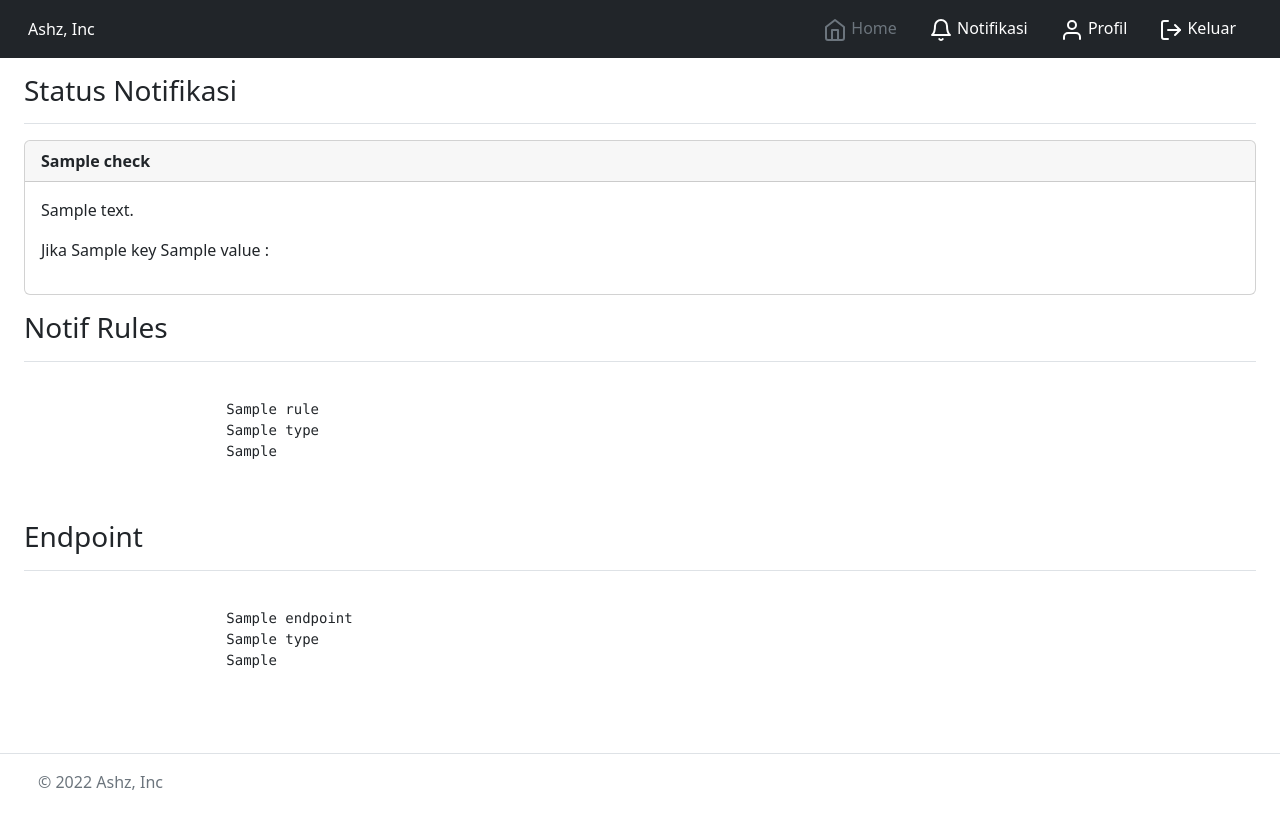
After one commit to 3Shoka/temphum, a Flask app: template templates/check.html in a window 1280 px wide. The commit adds this page. Run offline with Flask 2, Linux system fonts and the light colour scheme; the template is opened without the code that fills it: most values are stand-ins (such as "Sample title", 1, 10 or a date in 2020); parts of the project's set-up code (start-up, migrations or seed data) failed here and were passed over.

Commit message:
update config n test notif

```diff
--- a/app.py
+++ b/app.py
@@ -4,21 +4,27 @@ from flask import Flask, request, render_template, Response, stream_with_context
 from influxdb_client import InfluxDBClient
 from os import environ
 from datetime import datetime, timedelta
+from influxdb_client.service.checks_service import ChecksService
+from influxdb_client.service.notification_rules_service import NotificationRulesService
+from influxdb_client.service.notification_endpoints_service import NotificationEndpointsService
 
 
 app = Flask(__name__)
 
-client = InfluxDBClient(
-    url=environ.get('IFX_URL'),
-    token=environ.get('IFX_TOKEN'),
-    org=environ.get('IFX_ORG')
-)
+with open('config.json') as f:
+    config = json.load(f)
+
+app.config.update(config)
+
+
+client = InfluxDBClient(url=app.config["IFX_URL"],token=app.config["IFX_TOKEN"],org=app.config["IFX_ORG"])
 
 
 query_api = client.query_api()
 
 
 @app.route("/")
+@app.route("/index")
 def index():
     return render_template('index.html')
 
@@ -33,8 +39,6 @@ def data():
         "_every": timedelta(minutes=int(nganu['every']))
     }
 
-    print('qp', query_param)
-
     query = query_api.query('''
         from(bucket: "tasmota")
             |> range(start: _start, stop: _stop)
@@ -44,7 +48,6 @@ def data():
             |> aggregateWindow(every: _every, fn: mean, createEmpty: false)
             |> keep(columns: ["table", "_time", "_value", "_measurement"])
         ''', params=query_param)
-
 
     return query.to_json()
 
@@ -67,16 +70,59 @@ def last2mintemp():
             yield f"data:{data}\n\n"
             time.sleep(120)
 
-    response = Response(stream_with_context(generate_random_data()), mimetype="text/event-stream")
+    response = Response(stream_with_context(
+        generate_random_data()), mimetype="text/event-stream")
     return response
-
 
 
 @app.route("/notif", methods=['POST'])
 def notif():
+    import requests
+    SEND_URL = f'https://api.telegram.org/bot{app.config["TELE_TOKEN"]}/sendMessage'
+
     print("===================================")
-    print(request.data.decode("UTF-8"))
+    data = json.loads(request.data.decode("UTF-8"))
+    print(data)
+    # text = f"{data['_message']} {data['device']} {data['sensor']} {data['value']}"
+    requests.post(SEND_URL, json={'chat_id': app.config["TELE_CHAT_PRIVATE"], 'text': data })
     return {'result': 'OK'}, 200
+
+
+@app.route("/check")
+def check():
+    """
+    Find Organization ID by Organization API.
+    """
+    org = client.organizations_api().find_organizations(org=app.config["IFX_ORG"])[0]
+
+
+    checks_service = ChecksService(api_client=client.api_client)
+    notification_endpoint_service = NotificationEndpointsService(api_client=client.api_client)
+    notification_rules_service = NotificationRulesService(api_client=client.api_client)
+
+    """
+    List all Checks
+    """
+    print(f"\n------- Checks: -------\n")
+    checks = checks_service.get_checks(org_id=org.id).checks
+    print("\n".join([f" ---\n ID: {it.id}\n Name: {it.name}\n Type: {type(it)}\n Detail: {it.to_dict()}" for it in checks]))
+    print("---")
+
+    """
+    List all Endpoints
+    """
+    print(f"\n------- Notification Endpoints: -------\n")
+    notification_endpoints = notification_endpoint_service.get_notification_endpoints(org_id=org.id).notification_endpoints
+    print("\n".join([f" ---\n ID: {it.id}\n Name: {it.name}\n Type: {type(it)}\n Detail: {it.to_dict()}" for it in notification_endpoints]))
+    print("---")
+
+    """
+    List all Notification Rules
+    """
+    print(f"\n------- Notification Rules: -------\n")
+    notification_rules = notification_rules_service.get_notification_rules(org_id=org.id).notification_rules
+    print("\n".join([f" ---\n ID: {it.id}\n Name: {it.name}\n Type: {type(it)}\n Detail: {it.to_dict()}" for it in notification_rules]))
+    return render_template('check.html', checks=checks, endpoints=notification_endpoints, notif_rules=notification_rules)
 
 
 
--- /dev/null
+++ b/static/css/custom.css
@@ -0,0 +1,16 @@
+.warn{
+    background-color: #ffc107;
+    color: whitesmoke;
+}
+.crit{
+    background-color: #dc3545;
+    color: whitesmoke;
+}
+.info{
+    background-color: #0dcaf0;
+    color: whitesmoke;
+}
+.ok{
+    background-color: #20c997;
+    color: whitesmoke;
+}
--- /dev/null
+++ b/templates/check.html
@@ -0,0 +1,163 @@
+<!doctype html>
+<html lang="id">
+
+<head>
+    <meta charset="utf-8">
+    <meta name="viewport" content="width=device-width, initial-scale=1">
+    <meta name="description" content="">
+    <meta name="author" content="Ashokani">
+    <title>Flask App</title>
+
+    <!-- CSS only -->
+    <link href="https://cdn.jsdelivr.net/npm/bootstrap@5.2.1/dist/css/bootstrap.min.css" rel="stylesheet"
+        integrity="sha384-iYQeCzEYFbKjA/T2uDLTpkwGzCiq6soy8tYaI1GyVh/UjpbCx/TYkiZhlZB6+fzT" crossorigin="anonymous">
+    <link rel="stylesheet" href="{{ url_for('static', filename='css/custom.css') }}">
+
+</head>
+
+<body>
+
+    <header>
+        <div class="px-3 py-2 text-bg-dark">
+            <div class="container-fluid">
+                <div class="d-flex flex-wrap align-items-center justify-content-center justify-content-lg-start">
+                    <a href="/"
+                        class="d-flex align-items-center my-2 my-lg-0 me-lg-auto text-white text-decoration-none">
+                        Ashz, Inc
+                    </a>
+
+                    <ul class="nav col-12 col-lg-auto my-2 justify-content-center my-md-0 text-small">
+                        <li>
+                            <a href="/index" class="nav-link text-secondary">
+                                <span data-feather="home"></span>
+                                Home
+                            </a>
+                        </li>
+                        <li>
+                            <a href="/check" class="nav-link text-white">
+                                <span data-feather="bell"></span>
+                                Notifikasi
+                            </a>
+                        </li>
+                        <li>
+                            <a href="#" class="nav-link text-white">
+                                <span data-feather="user"></span>
+                                Profil
+                            </a>
+                        </li>
+                        <li>
+                            <a href="#" class="nav-link text-white">
+                                <span data-feather="log-out"></span>
+                                Keluar
+                            </a>
+                        </li>
+                    </ul>
+                </div>
+            </div>
+        </div>
+    </header>
+
+    <div class="container-fluid">
+        <div class="row">
+            <main class="col-md-12 ms-sm-auto px-md-4">
+                <div
+                    class="d-flex justify-content-between flex-wrap flex-md-nowrap align-items-center pb-2 my-3 border-bottom">
+                    <h3>Status Notifikasi</h3>
+                </div>
+                <div class="data">
+                    {% for check in checks %}
+                    <div class="card mb-2">
+                        <div class="card-header">
+                            <strong>{{ check.name }}</strong>
+                        </div>
+                        <div class="card-body">
+                            <p>{{ check.description }}</p>
+                            {% if check.type == 'deadman' %}
+                                <p>Jangka waktu <strong>{{ check.time_since }}</strong>. Berhenti mengirim notifikasi setelah <strong>{{ check.stale_time }}</strong></p>
+                                <p>Level: <strong>{{ check.level }}</strong></p>
+                            {% else %}
+                                <p>Jika {% for t in check.tags %} {{ t.key }} {{ t.value }} {% endfor %}:</p>
+                                <ul class="list-group list-group-flush">
+                                    {% for batas in check.thresholds|sort(attribute='type') %}
+                                        {% if batas.type == 'greater' %}
+                                            <li class="list-group-item">Lebih besar dari <span class="badge text-bg-secondary">{{ batas.value }}</span>, maka status <span class="badge {{ batas.level|lower }}">{{ batas.level }}</span></li>
+                                        {% elif batas.type == 'lesser' %}
+                                            <li class="list-group-item">Lebih kecil dari <span class="badge text-bg-secondary">{{ batas.value }}</span>, maka status <span class="badge {{ batas.level|lower }}">{{ batas.level }}</span></li>
+                                        {% elif batas.type == 'range' %}
+                                            <li class="list-group-item">Diantara <span class="badge text-bg-secondary">{{ batas.min }}</span> - <span class="badge text-bg-secondary">{{ batas.max }}</span>, maka status <span class="badge {{ batas.level|lower }}">{{ batas.level }}</span></li>
+                                        {% endif %}
+                                    {% endfor %}
+                                </ul>
+                            {% endif %}
+
+                            <!-- <p>Terakhir dijalankan: <strong>{{ check.latest_completed }}</strong> dengan status <strong>{{ check.last_run_status }}</strong> </p>
+                            <p>Pesan kesalahan: <em>{{ check.last_run_error }}</em> </p> -->
+                        </div>
+                    </div>
+                    {% endfor %}
+                </div>
+                <div
+                    class="d-flex justify-content-between flex-wrap flex-md-nowrap align-items-center pb-2 my-3 border-bottom">
+                    <h2 class="h3">Notif Rules</h2>
+                </div>
+                <div class="data">
+                    <pre>
+                        {% for rule in notif_rules %}
+                        {{ rule.name }}
+                        {{ rule.type }}
+                        {{ rule.to_dict() }}
+                        {% endfor %}
+                    </pre>
+                </div>
+                <div
+                    class="d-flex justify-content-between flex-wrap flex-md-nowrap align-items-center pb-2 mb-3 border-bottom">
+                    <h2 class="h3">Endpoint</h2>
+                </div>
+                <div class="data">
+                    <pre>
+                        {% for ep in endpoints %}
+                        {{ ep.name }}
+                        {{ ep.type }}
+                        {{ ep.to_dict() }}
+                        {% endfor %}
+                    </pre>
+                </div>
+            </main>
+        </div>
+    </div>
+    <footer class="d-flex flex-wrap justify-content-between align-items-center py-3 my-4 border-top">
+        <div class="col-md-4 d-flex align-items-center">
+            <a href="/" class="mb-3 me-2 mb-md-0 text-muted text-decoration-none lh-1">
+                <svg class="bi" width="30" height="24">
+                    <use xlink:href="#bootstrap"></use>
+                </svg>
+            </a>
+            <span class="mb-3 mb-md-0 text-muted">© 2022 Ashz, Inc</span>
+        </div>
+
+        <ul class="nav col-md-4 justify-content-end list-unstyled d-flex">
+            <li class="ms-3"><a class="text-muted" href="#"><svg class="bi" width="24" height="24">
+                        <use xlink:href="#twitter"></use>
+                    </svg></a></li>
+            <li class="ms-3"><a class="text-muted" href="#"><svg class="bi" width="24" height="24">
+                        <use xlink:href="#instagram"></use>
+                    </svg></a></li>
+            <li class="ms-3"><a class="text-muted" href="#"><svg class="bi" width="24" height="24">
+                        <use xlink:href="#facebook"></use>
+                    </svg></a></li>
+        </ul>
+    </footer>
+    <!-- JavaScript Bundle with Popper -->
+    <script src="https://cdn.jsdelivr.net/npm/bootstrap@5.2.1/dist/js/bootstrap.bundle.min.js"
+        integrity="sha384-u1OknCvxWvY5kfmNBILK2hRnQC3Pr17a+RTT6rIHI7NnikvbZlHgTPOOmMi466C8"
+        crossorigin="anonymous"></script>
+
+    <script src="https://cdn.jsdelivr.net/npm/feather-icons@4.28.0/dist/feather.min.js"
+        integrity="sha384-uO3SXW5IuS1ZpFPKugNNWqTZRRglnUJK6UAZ/gxOX80nxEkN9NcGZTftn6RzhGWE"
+        crossorigin="anonymous"></script>
+    <script>
+        feather.replace({ 'aria-hidden': 'true' });
+    </script>
+</body>
+
+</html>
--- a/templates/index.html
+++ b/templates/index.html
@@ -27,13 +27,13 @@
 
                     <ul class="nav col-12 col-lg-auto my-2 justify-content-center my-md-0 text-small">
                         <li>
-                            <a href="#" class="nav-link text-secondary">
+                            <a href="/index" class="nav-link text-secondary">
                                 <span data-feather="home"></span>
                                 Home
                             </a>
                         </li>
                         <li>
-                            <a href="#" class="nav-link text-white">
+                            <a href="/check" class="nav-link text-white">
                                 <span data-feather="bell"></span>
                                 Notifikasi
                             </a>
```
Also changed, not shown: 4 other files.
